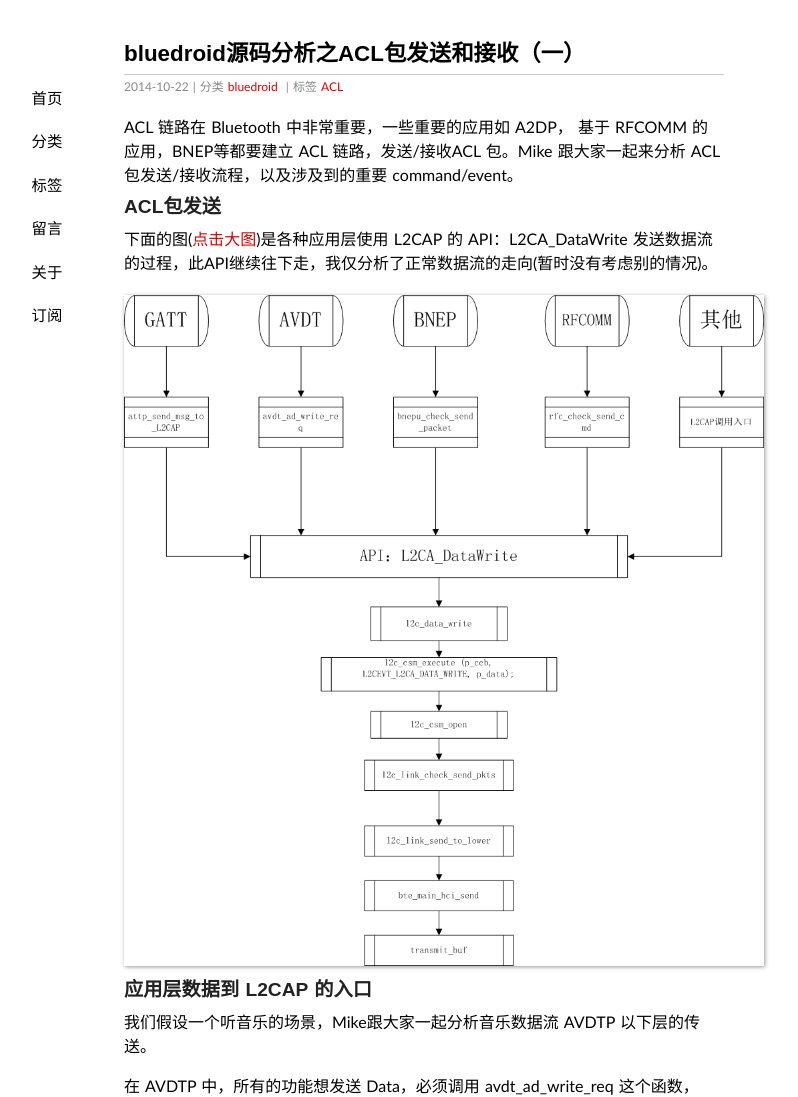
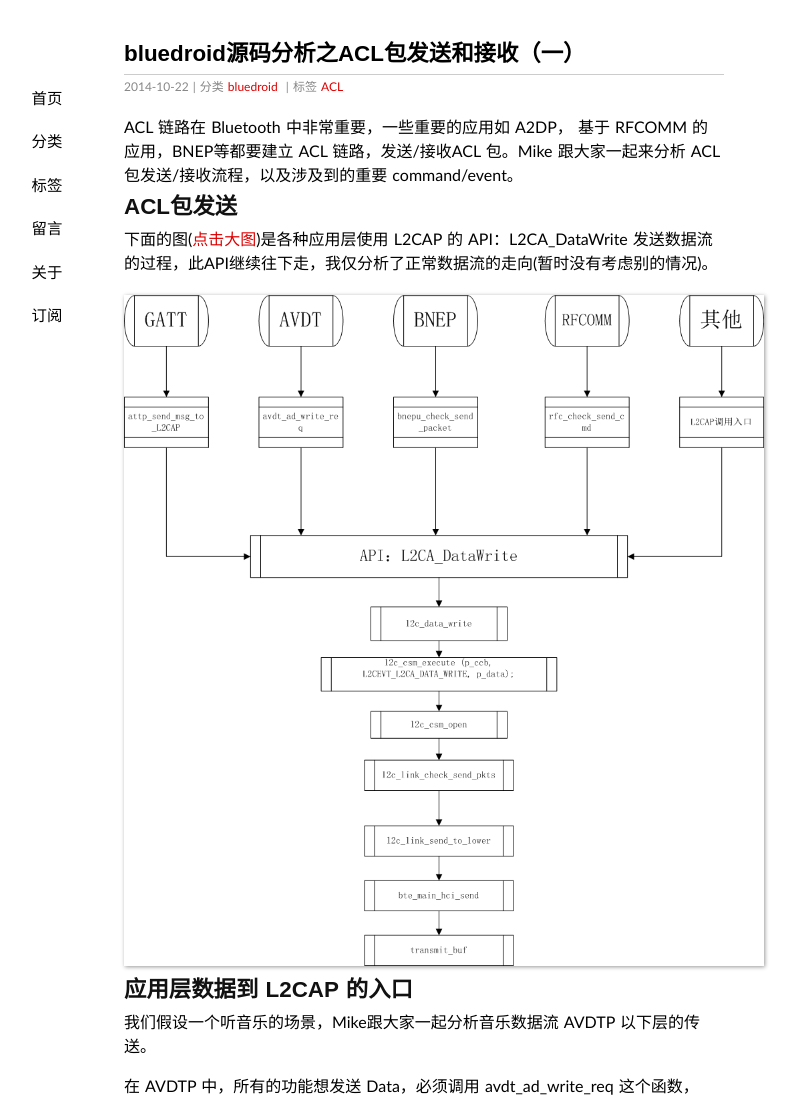
Before and after one commit to JefferyWong/stackvoid.github.io, a Jekyll site: the page built from _posts/2014-10-22-ACL-Send-Recv-Data - 1.md, in a window 1280 px wide. Shown: the top 1097 px of the page, without its empty margins (216-1014 px from the left). Built offline with Jekyll 4.4.1, drawn with Linux system fonts in a browser that asks for light colours; some web fonts are replaced; Markdown is read by kramdown in place of the engine named in the settings; comment, search, counter and statistics services are not loaded.

```diff
--- a/_posts/2014-10-22-ACL-Send-Recv-Data - 1.md
+++ b/_posts/2014-10-22-ACL-Send-Recv-Data - 1.md
@@ -7,13 +7,15 @@ tags: [ACL]
 
 ACL 链路在 Bluetooth 中非常重要，一些重要的应用如 A2DP，  基于 RFCOMM 的应用，BNEP等都要建立 ACL 链路，发送/接收ACL 包。Mike 跟大家一起来分析 ACL 包发送/接收流程，以及涉及到的重要 command/event。
 
-### ACL包发送
+ACL包发送
+----
 
 下面的图([点击大图](stackvoid/stackvoid.github.io/blob/master/album/ACL_send.png))是各种应用层使用 L2CAP 的 API：L2CA_DataWrite 发送数据流的过程，此API继续往下走，我仅分析了正常数据流的走向(暂时没有考虑别的情况)。
 
 ![ACL_01](/album/ACL_send.png)
 
-### 应用层数据到 L2CAP 的入口
+应用层数据到 L2CAP 的入口
+----
 
 我们假设一个听音乐的场景，Mike跟大家一起分析音乐数据流 AVDTP 以下层的传送。
 
```
